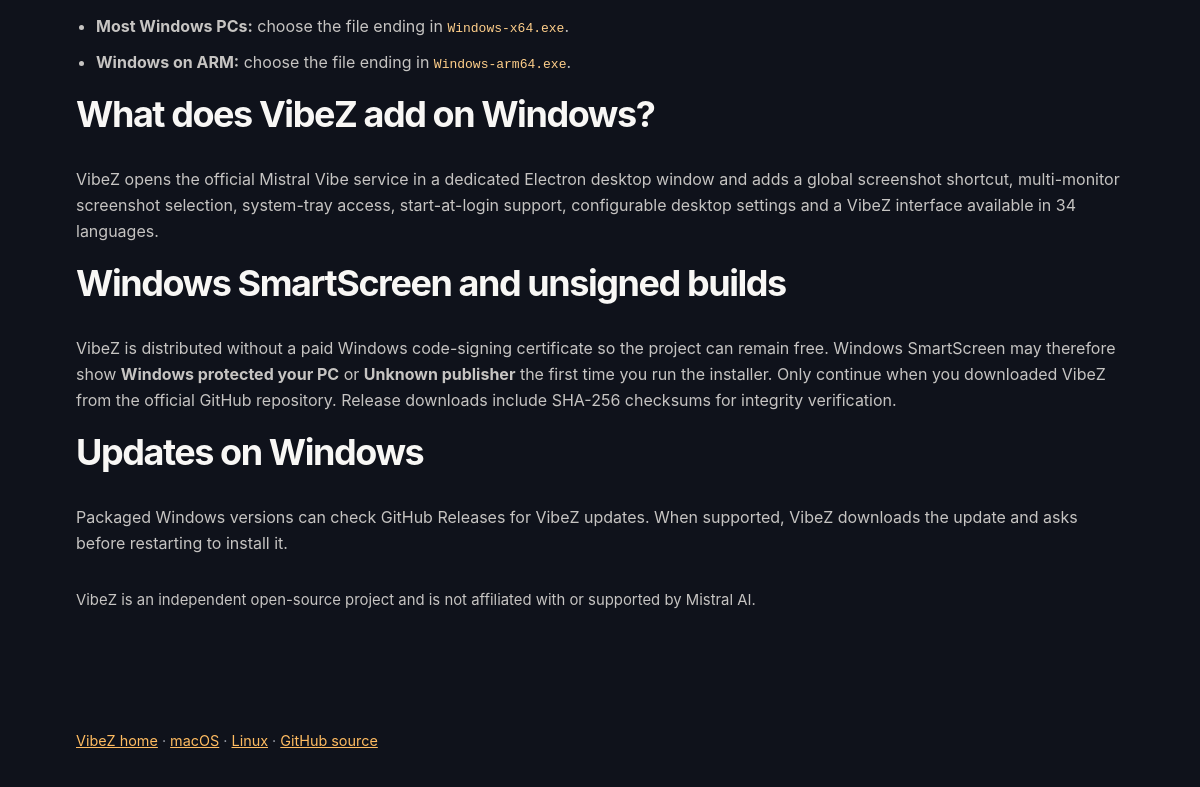
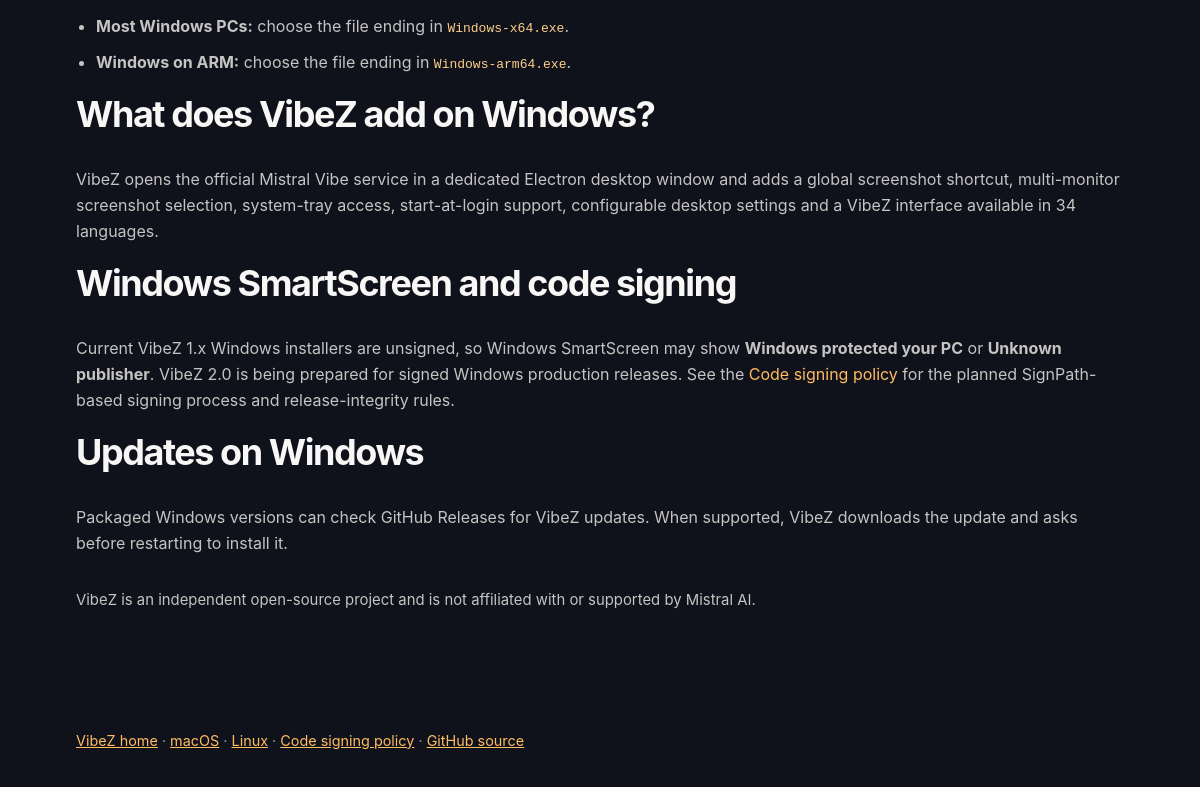
Before and after one commit to harald666/vibez, an Electron app: page docs/windows.html in a window 1200 px wide. Shown: the part 767-1554 px from the top of the page. Drawn offline with Linux system fonts and the light colour scheme.

Commit message:
Link Windows guide to code signing policy

```diff
--- a/docs/windows.html
+++ b/docs/windows.html
@@ -47,13 +47,13 @@
     </ul>
     <h2>What does VibeZ add on Windows?</h2>
     <p>VibeZ opens the official Mistral Vibe service in a dedicated Electron desktop window and adds a global screenshot shortcut, multi-monitor screenshot selection, system-tray access, start-at-login support, configurable desktop settings and a VibeZ interface available in 34 languages.</p>
-    <h2>Windows SmartScreen and unsigned builds</h2>
-    <p>VibeZ is distributed without a paid Windows code-signing certificate so the project can remain free. Windows SmartScreen may therefore show <strong>Windows protected your PC</strong> or <strong>Unknown publisher</strong> the first time you run the installer. Only continue when you downloaded VibeZ from the official GitHub repository. Release downloads include SHA-256 checksums for integrity verification.</p>
+    <h2>Windows SmartScreen and code signing</h2>
+    <p>Current VibeZ 1.x Windows installers are unsigned, so Windows SmartScreen may show <strong>Windows protected your PC</strong> or <strong>Unknown publisher</strong>. VibeZ 2.0 is being prepared for signed Windows production releases. See the <a class="text-link" href="code-signing-policy.html">Code signing policy</a> for the planned SignPath-based signing process and release-integrity rules.</p>
     <h2>Updates on Windows</h2>
     <p>Packaged Windows versions can check GitHub Releases for VibeZ updates. When supported, VibeZ downloads the update and asks before restarting to install it.</p>
     <p class="notice">VibeZ is an independent open-source project and is not affiliated with or supported by Mistral AI.</p>
   </section>
 </main>
-<footer><p><a href="./">VibeZ home</a> · <a href="macos.html">macOS</a> · <a href="linux.html">Linux</a> · <a href="https://github.com/harald666/vibez">GitHub source</a></p></footer>
+<footer><p><a href="./">VibeZ home</a> · <a href="macos.html">macOS</a> · <a href="linux.html">Linux</a> · <a href="code-signing-policy.html">Code signing policy</a> · <a href="https://github.com/harald666/vibez">GitHub source</a></p></footer>
 </body>
 </html>
```
